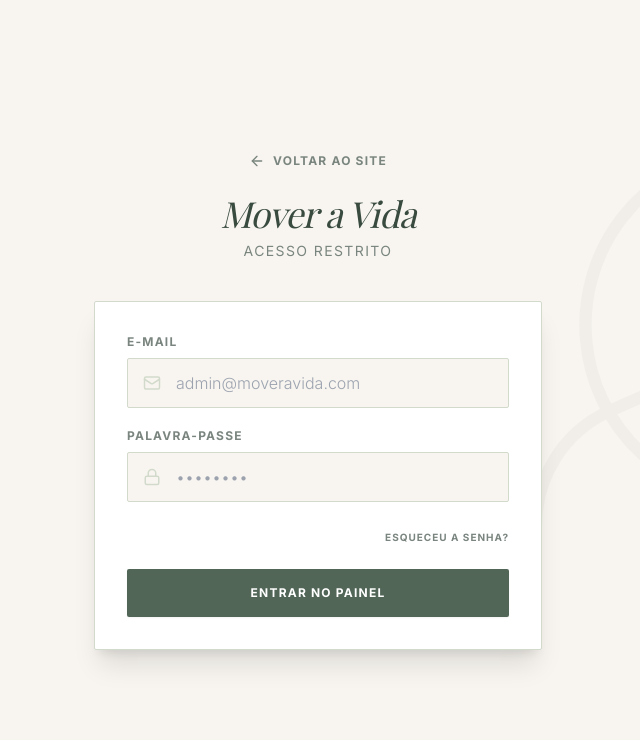
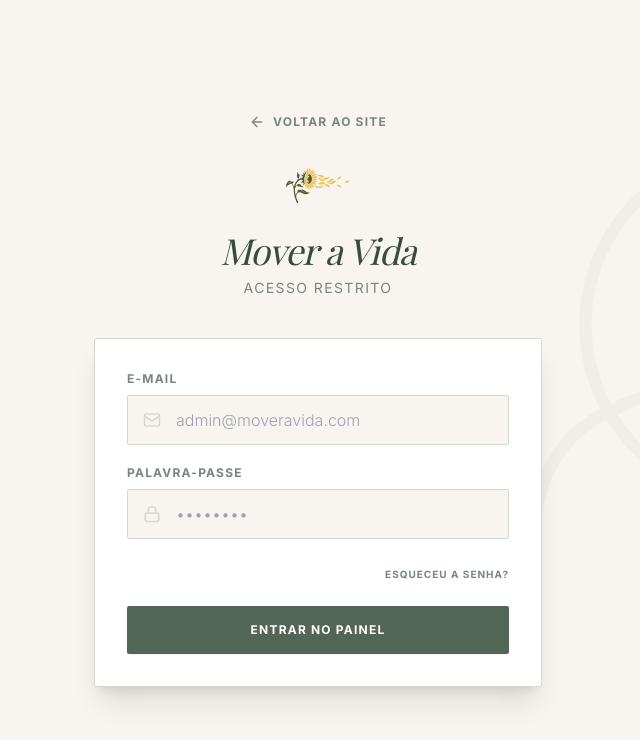
Before and after one commit to ADSJ-code/projeto-malu, a React (Vite) app: page /admin in a window 1280 px wide. Shown: the top 740 px of the page, without its empty margins (322-962 px from the left). Built offline with nearby package versions, Linux system fonts and the light colour scheme; a web font is replaced by a local one.

Commit message:
feat: adiciona logo as demais paginas

```diff
--- a/src/pages/AdminLogin.tsx
+++ b/src/pages/AdminLogin.tsx
@@ -71,10 +71,18 @@ export default function AdminLogin() {
       <div className="w-full max-w-md relative z-10">
 
         {/* Cabeçalho do Login */}
-        <div className="text-center mb-10">
+        <div className="text-center mb-10 flex flex-col items-center">
           <Link to="/" className="inline-flex items-center gap-2 text-xs font-bold text-malu-text-muted hover:text-malu-green-dark transition-colors mb-6 uppercase tracking-widest">
             <ArrowLeft size={16} /> Voltar ao Site
           </Link>
+
+          {/* Logo Oficial Adicionada Aqui */}
+          <img
+            src="/logo.svg"
+            alt="Mover a Vida Logo"
+            className="w-16 h-16 object-contain mb-3 opacity-90"
+          />
+
           <h1 className="text-4xl font-serif text-malu-green-dark tracking-tight italic">
             Mover a Vida
           </h1>
--- a/src/pages/Dashboard.tsx
+++ b/src/pages/Dashboard.tsx
@@ -333,9 +333,17 @@ export default function Dashboard() {
         {/* === VISTA 1: VISÃO GERAL === */}
         {vistaAtual === 'visao-geral' && (
           <div className="relative z-10 animate-fade-in max-w-6xl w-full">
-            <header className="mb-10">
-              <h1 className="text-4xl font-serif text-malu-green-dark tracking-tight">Olá, Malu! ✨</h1>
-              <p className="text-malu-text-muted font-light mt-1">Bem-vinda ao seu centro de controlo do Mover a Vida.</p>
+            <header className="mb-10 flex items-start gap-6">
+              {/* Logo no Cabeçalho do Dashboard */}
+              <img
+                src="/logo.svg"
+                alt="Logo"
+                className="w-16 h-16 object-contain hidden md:block"
+              />
+              <div>
+                <h1 className="text-4xl font-serif text-malu-green-dark tracking-tight">Olá, Malu! ✨</h1>
+                <p className="text-malu-text-muted font-light mt-1">Bem-vinda ao seu centro de controlo do Mover a Vida.</p>
+              </div>
             </header>
 
             {/* Cartões de Resumo Clicáveis */}
--- a/src/pages/ProdutosAdicionais.tsx
+++ b/src/pages/ProdutosAdicionais.tsx
@@ -41,7 +41,19 @@ export default function ProdutosAdicionais() {
   return (
     <div className="min-h-screen bg-malu-bg font-sans">
       <nav className="p-6 md:px-12 flex justify-between items-center bg-malu-bg/80 backdrop-blur-md sticky top-0 z-50 border-b border-malu-green-light/50">
-        <div className="text-xl font-serif text-malu-green-dark tracking-wide">Mover a <span className="italic font-light text-malu-green">Vida</span></div>
+        {/* Logo Clicável */}
+        <Link to="/" className="flex items-center gap-3 group">
+          <img
+            src="/logo.svg"
+            alt="Mover a Vida Logo"
+            className="w-10 h-10 object-contain transition-transform group-hover:scale-105"
+          />
+          <div className="text-xl font-serif text-malu-green-dark tracking-wide">
+            Mover a <span className="italic font-light text-malu-green">Vida</span>
+          </div>
+        </Link>
+
+        {/* Botão Voltar */}
         <Link to="/" className="flex items-center gap-2 text-xs font-bold uppercase tracking-widest text-malu-text-muted hover:text-malu-green-dark transition-colors">
           <ArrowLeft size={16} /> Voltar
         </Link>
--- a/src/pages/Terapias.tsx
+++ b/src/pages/Terapias.tsx
@@ -123,7 +123,19 @@ export default function Terapias() {
 
       {/* Barra de Navegação Padronizada */}
       <nav className="p-6 md:px-12 flex justify-between items-center bg-malu-bg/80 backdrop-blur-md sticky top-0 z-50 border-b border-malu-green-light/50">
-        <div className="text-xl font-serif text-malu-green-dark tracking-wide">Mover a <span className="italic font-light text-malu-green">Vida</span></div>
+        {/* Logo Clicável */}
+        <Link to="/" className="flex items-center gap-3 group">
+          <img
+            src="/logo.svg"
+            alt="Mover a Vida Logo"
+            className="w-10 h-10 object-contain transition-transform group-hover:scale-105"
+          />
+          <div className="text-xl font-serif text-malu-green-dark tracking-wide">
+            Mover a <span className="italic font-light text-malu-green">Vida</span>
+          </div>
+        </Link>
+
+        {/* Botão Voltar */}
         <Link to="/" className="flex items-center gap-2 text-xs font-bold uppercase tracking-widest text-malu-text-muted hover:text-malu-green-dark transition-colors">
           <ArrowLeft size={16} /> Voltar
         </Link>
--- a/src/pages/Vitrine.tsx
+++ b/src/pages/Vitrine.tsx
@@ -41,7 +41,19 @@ export default function Vitrine() {
   return (
     <div className="min-h-screen bg-malu-bg font-sans">
       <nav className="p-6 md:px-12 flex justify-between items-center bg-malu-bg/80 backdrop-blur-md sticky top-0 z-50 border-b border-malu-green-light/50">
-        <div className="text-xl font-serif text-malu-green-dark tracking-wide">Mover a <span className="italic font-light text-malu-green">Vida</span></div>
+        {/* Logo Clicável */}
+        <Link to="/" className="flex items-center gap-3 group">
+          <img
+            src="/logo.svg"
+            alt="Mover a Vida Logo"
+            className="w-10 h-10 object-contain transition-transform group-hover:scale-105"
+          />
+          <div className="text-xl font-serif text-malu-green-dark tracking-wide">
+            Mover a <span className="italic font-light text-malu-green">Vida</span>
+          </div>
+        </Link>
+
+        {/* Botão Voltar */}
         <Link to="/" className="flex items-center gap-2 text-xs font-bold uppercase tracking-widest text-malu-text-muted hover:text-malu-green-dark transition-colors">
           <ArrowLeft size={16} /> Voltar
         </Link>
```
